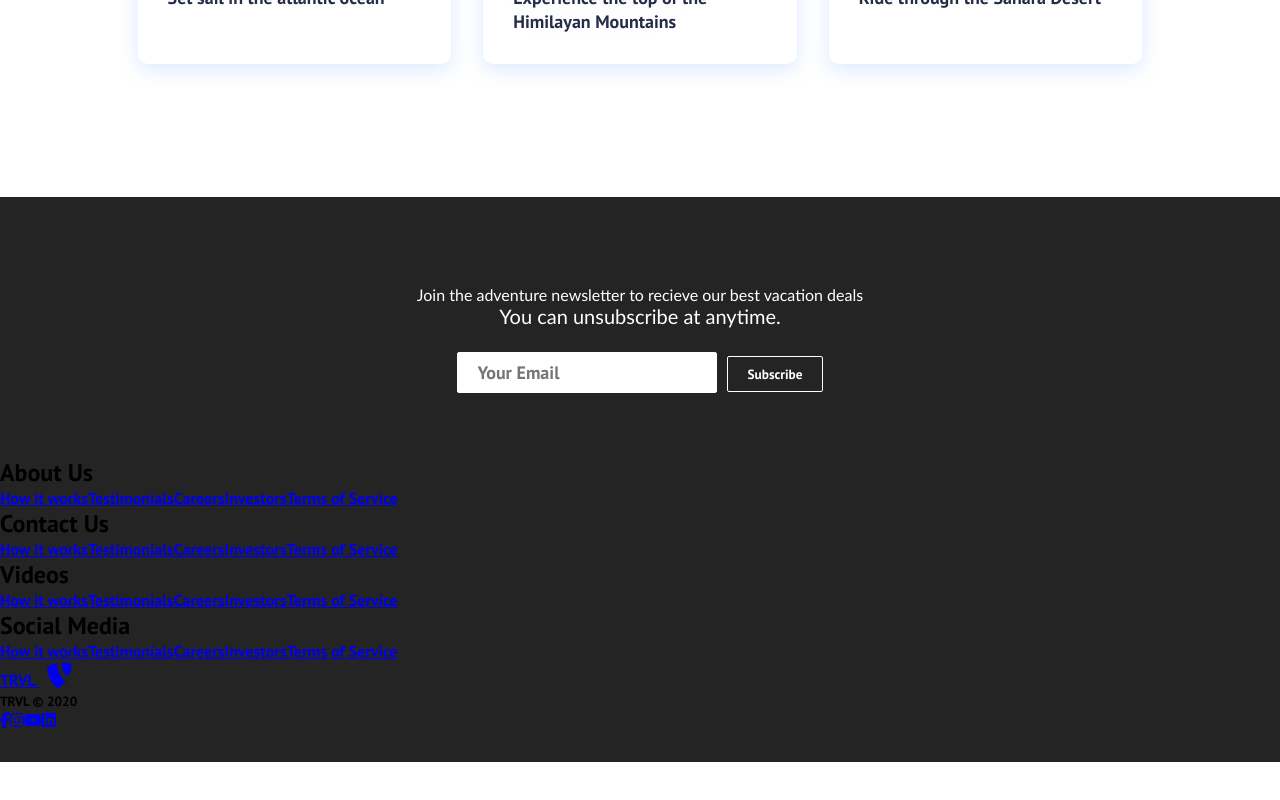
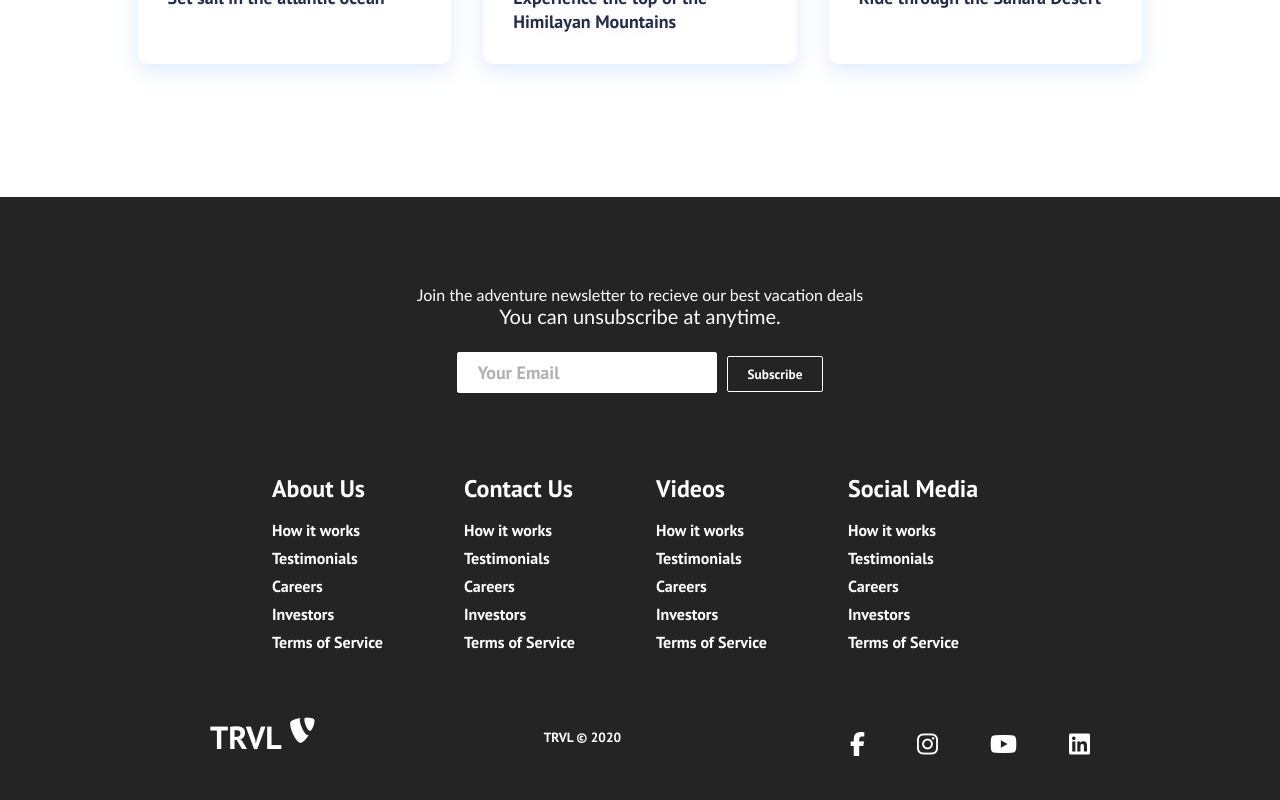
Before and after one commit to garyliggins/sample_react_brochure, a React (Create React App) app: page / in a window 1280 px wide. Shown: the part 1704-2504 px from the top of the page. Before the commit the page ends 2466 px from the top, so only its background shows below. Built offline with nearby package versions, Linux system fonts and the light colour scheme.

Commit message:
finished

```diff
--- a/src/components/Footer.css
+++ b/src/components/Footer.css
@@ -4,7 +4,7 @@
     display: flex;
     flex-direction: column;
     justify-content: center;
-    align-self: center;
+    align-items: center;
 }
 
 .footer-subscription {
@@ -18,7 +18,7 @@
     color: #fff;
 }
 
-.footer-subscription > p {
+.footer-subscription>p {
     font-family: 'Trebuchet MS', 'Lucida Sans Unicode', 'Lucida Grande', 'Lucida Sans', Arial, sans-serif;
 }
 
@@ -43,3 +43,119 @@
     border: 1px solid #fff;
 
 }
+
+.footer-links {
+    width: 100%;
+    max-width: 1000px;
+    display: flex;
+    justify-content: center;
+}
+
+.footer-link-wrapper {
+    display: flex;
+}
+
+.footer-link-items {
+    display: flex;
+    flex-direction: column;
+    align-items: flex-start;
+    margin: 16px;
+    text-align: left;
+    width: 160px;
+    box-sizing: border-box;
+}
+
+.footer-link-items h2 {
+    margin-bottom: 16px;
+}
+
+.footer-link-items > h2 {
+    color: #fff;
+}
+
+.footer-link-items a {
+    color: #fff;
+    text-decoration: none;
+    margin-bottom: 8px;
+}
+
+.footer-link-items a:hover {
+    color: #e9e9e9;
+    transition: 0.3 ease-out;
+}
+
+.footer-email-form h2 {
+    margin-bottom: 32px;
+}
+
+.footer-input::placeholder {
+    color: #b1b1b1;
+}
+
+/* social icons */
+
+.social-icon-link {
+    color: #fff;
+    font-size: 24px;
+}
+
+.social-media {
+    max-width: 1000px;
+    width: 100%;
+}
+
+.social-media-wrap {
+    display: flex;
+    justify-content: space-between;
+    align-items: center;
+    width: 90%;
+    max-width: 1000px;
+    margin: 40px auto 0 auto;
+}
+
+.social-icons {
+    display: flex;
+    justify-content: space-between;
+    align-items: center;
+    width: 240px;
+
+}
+
+.social-logo {
+    color: #fff;
+    justify-self: start;
+    margin-left: 20px;
+    cursor: pointer;
+    text-decoration: none;
+    font-size: 2rem;
+    display: flex;
+    align-self: center;
+    margin-bottom: 16px;
+}
+
+.website-rights {
+    color: #fff;
+    margin-bottom: 16px;
+}
+
+@media screen and (max-width: 820px) {
+    .footer-links {
+        padding-top: 2rem;
+    }
+
+    .footer-input {
+        width: 100%
+    }
+
+    .btn {
+        width: 100%;
+    }
+
+    .footer-link-wrapper {
+        flex-direction: column;
+    }
+
+    .social-wedia-wrap {
+        flex-direction: column;
+    }
+}
--- a/src/components/NavBar.js
+++ b/src/components/NavBar.js
@@ -58,7 +58,7 @@
                                </Link>
                            </li>
                        </ul>
-                       {button && <Button buttonStyle="btn--outline">Sign UP</Button>}
+                       {button && <Button buttonStyle="btn--outline">Sign Up</Button>}
                 </div>
 
            </nav>
```
